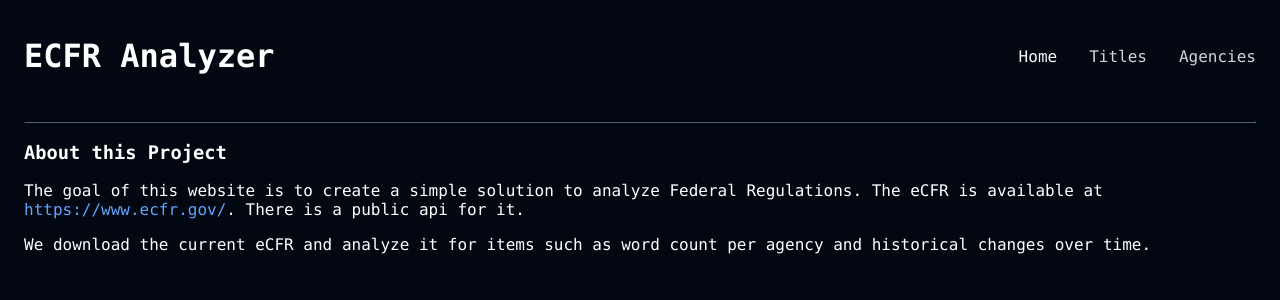
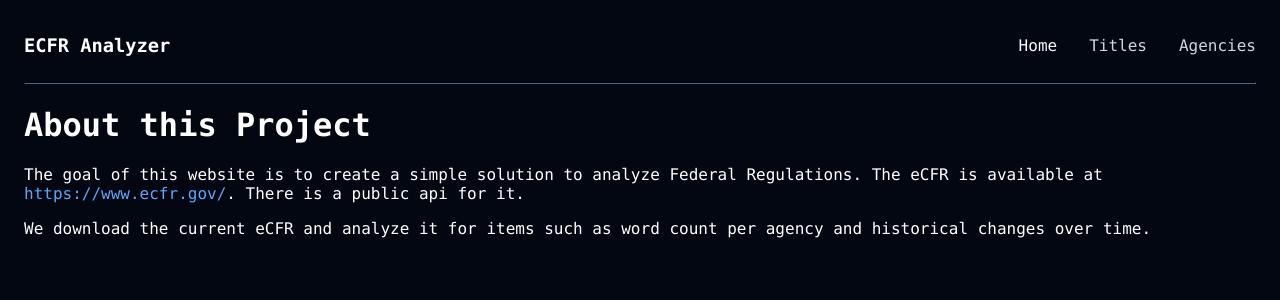
Before and after one commit to infolock/eCFR_Analyzer_frontend, a React (Create React App) app: page / in a window 1280 px wide. Shown: the top 300 px of the page. Built offline with nearby package versions, Linux system fonts and the light colour scheme.

Commit message:
fix padding

```diff
--- a/src/App.css
+++ b/src/App.css
@@ -32,7 +32,6 @@ body {
     width: 100%;
     max-width: 1280px;
     padding-top: 0.5rem;
-    padding-bottom: 0.5rem;
     max-width: 80rem;
     margin-left: auto;
     margin-right: auto;
@@ -43,7 +42,6 @@ body {
 
     .container {
         padding-top: 0.5rem;
-        padding-bottom: 0.5rem;
         max-width: 80rem;
         margin-left: auto;
         margin-right: auto;
--- a/src/App.tsx
+++ b/src/App.tsx
@@ -8,7 +8,7 @@ import AgencyDetails from './components/AgencyDetails';
 const MainPage = () => {
     return (
         <div>
-            <h3>About this Project</h3>
+            <h1>About this Project</h1>
             <p>
                 The goal of this website is to create a simple solution to analyze Federal Regulations. The eCFR is available at{' '}
                 <a href="https://www.ecfr.gov">https://www.ecfr.gov/</a>. There is a public api for it.
@@ -25,7 +25,7 @@ const App = () => (
                 <div className="flex flex-col">
                     <div className="flex items-center justify-between">
                         <div className="title">
-                            <h1>ECFR Analyzer</h1>
+                            <h3>ECFR Analyzer</h3>
                         </div>
                         <nav>
                             <ul>
```
